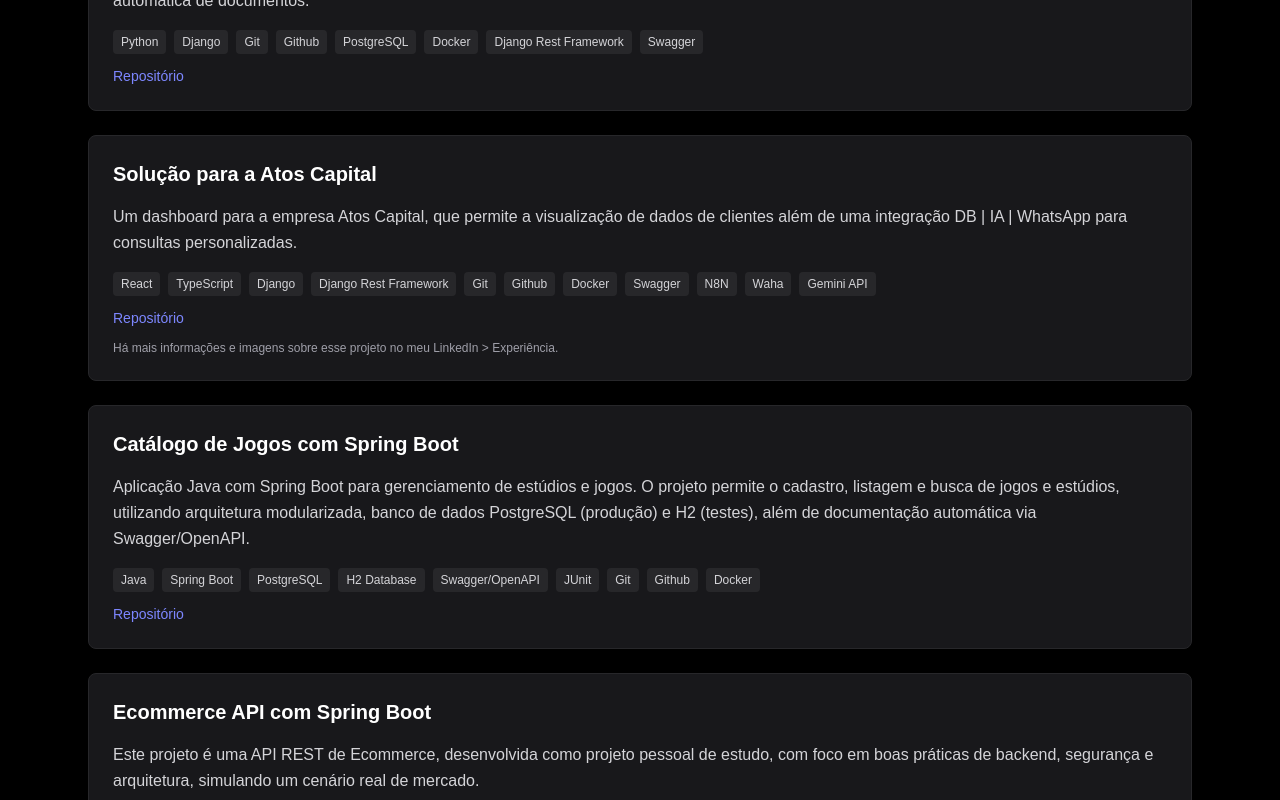
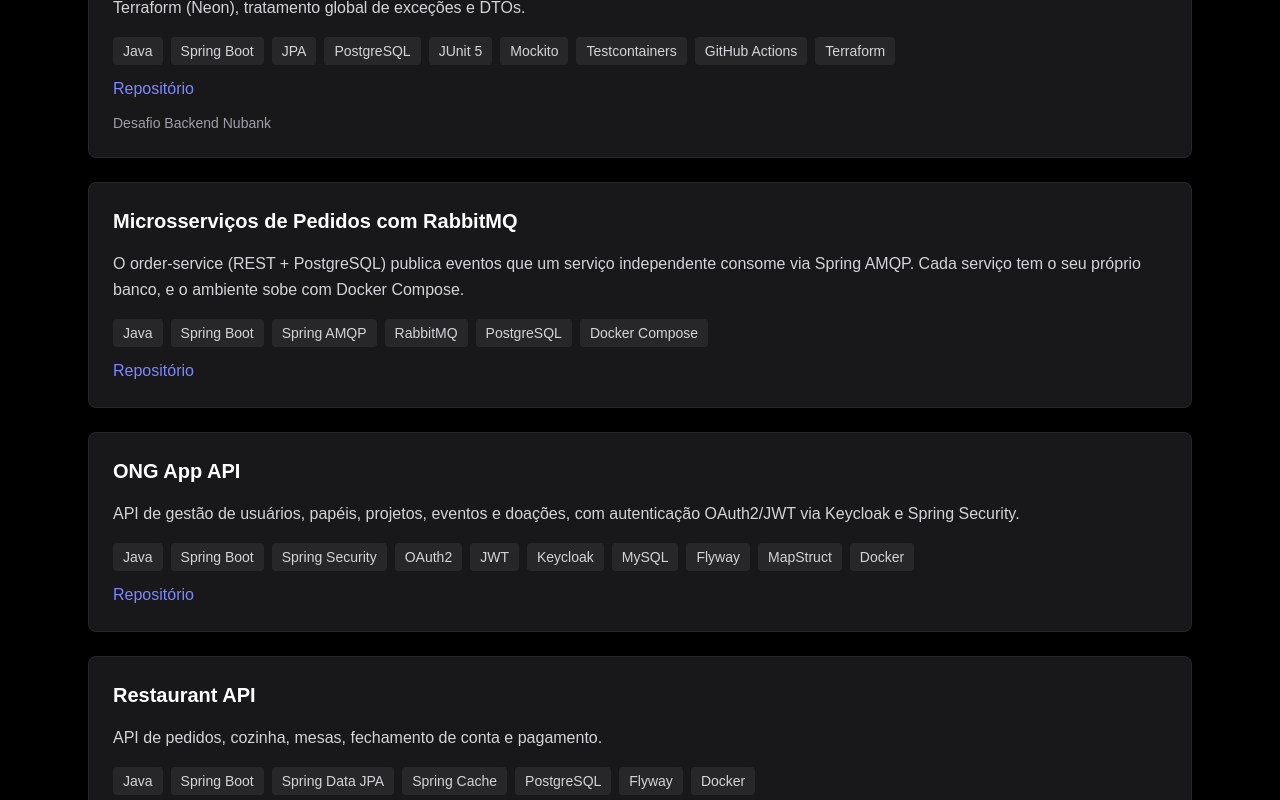
Before and after one commit to williamandradesantana/portfolio, a React (Vite) app: page / in a window 1280 px wide. Shown: the part 2860-3660 px from the top of the page. Built offline with nearby package versions, Linux system fonts and the light colour scheme.

Commit message:
feat(projects): highlight Java and Spring Boot projects
Add the resume projects, keep ObraSpec API and Veritas CLIMA-MIND, fix link contrast in light mode and add rel noopener noreferrer.

```diff
--- a/public/db/seed/projects/projects.json
+++ b/public/db/seed/projects/projects.json
@@ -1,69 +1,84 @@
 {
   "projects": [
     {
-      "name": "ObraSpec API",
-      "description": "API realizada para JotaNunes construtora, que permite a criação de modo padronizável e escalável de requistos de obras, como também a geração automática de documentos.",
-      "repositoryLink": "https://github.com/Squad15-JotaNunes/ObraSpecAPI",
+      "name": "API de Clientes e Contatos",
+      "description": "API REST com testes unitários e de integração (JUnit 5, Mockito e Testcontainers), pipeline de CI no GitHub Actions, banco provisionado com Terraform (Neon), tratamento global de exceções e DTOs.",
+      "repositoryLink": "https://github.com/williamandradesantana/io.github.williamandradesantana.nubank-challenge",
       "applicationLink": null,
       "stack": {
         "tecnologies": [
-          "Python",
-          "Django",
-          "Git",
-          "Github",
+          "Java",
+          "Spring Boot",
+          "JPA",
           "PostgreSQL",
-          "Docker",
-          "Django Rest Framework",
-          "Swagger"
+          "JUnit 5",
+          "Mockito",
+          "Testcontainers",
+          "GitHub Actions",
+          "Terraform"
+        ]
+      },
+      "observation": "Desafio Backend Nubank"
+    },
+    {
+      "name": "Microsserviços de Pedidos com RabbitMQ",
+      "description": "O order-service (REST + PostgreSQL) publica eventos que um serviço independente consome via Spring AMQP. Cada serviço tem o seu próprio banco, e o ambiente sobe com Docker Compose.",
+      "repositoryLink": "https://github.com/williamandradesantana/microsservices-with-rabbitmq",
+      "applicationLink": null,
+      "stack": {
+        "tecnologies": [
+          "Java",
+          "Spring Boot",
+          "Spring AMQP",
+          "RabbitMQ",
+          "PostgreSQL",
+          "Docker Compose"
         ]
       },
       "observation": null
     },
     {
-      "name": "Solução para a Atos Capital",
-      "description": "Um dashboard para a empresa Atos Capital, que permite a visualização de dados de clientes além de uma integração DB | IA | WhatsApp para consultas personalizadas.",
-      "repositoryLink": "https://github.com/KaioVinicios/AtosCapitalBackend",
-      "applicationLink": null,
-      "stack": {
-        "tecnologies": [
-          "React",
-          "TypeScript",
-          "Django",
-          "Django Rest Framework",
-          "Git",
-          "Github",
-          "Docker",
-          "Swagger",
-          "N8N",
-          "Waha",
-          "Gemini API"
-        ]
-      },
-      "observation": "Há mais informações e imagens sobre esse projeto no meu LinkedIn > Experiência."
-    },
-    {
-      "name": "Catálogo de Jogos com Spring Boot",
-      "description": "Aplicação Java com Spring Boot para gerenciamento de estúdios e jogos. O projeto permite o cadastro, listagem e busca de jogos e estúdios, utilizando arquitetura modularizada, banco de dados PostgreSQL (produção) e H2 (testes), além de documentação automática via Swagger/OpenAPI.",
-      "repositoryLink": "https://github.com/williamandradesantana/game-catalog-with-spring-boot",
+      "name": "ONG App API",
+      "description": "API de gestão de usuários, papéis, projetos, eventos e doações, com autenticação OAuth2/JWT via Keycloak e Spring Security.",
+      "repositoryLink": "https://github.com/williamandradesantana/ong-app-api",
       "applicationLink": null,
       "stack": {
         "tecnologies": [
           "Java",
           "Spring Boot",
-          "PostgreSQL",
-          "H2 Database",
-          "Swagger/OpenAPI",
-          "JUnit",
-          "Git",
-          "Github",
+          "Spring Security",
+          "OAuth2",
+          "JWT",
+          "Keycloak",
+          "MySQL",
+          "Flyway",
+          "MapStruct",
           "Docker"
         ]
       },
       "observation": null
     },
     {
-      "name": "Ecommerce API com Spring Boot",
-      "description": "Este projeto é uma API REST de Ecommerce, desenvolvida como projeto pessoal de estudo, com foco em boas práticas de backend, segurança e arquitetura, simulando um cenário real de mercado.",
+      "name": "Restaurant API",
+      "description": "API de pedidos, cozinha, mesas, fechamento de conta e pagamento.",
+      "repositoryLink": "https://github.com/williamandradesantana/restaurant",
+      "applicationLink": null,
+      "stack": {
+        "tecnologies": [
+          "Java",
+          "Spring Boot",
+          "Spring Data JPA",
+          "Spring Cache",
+          "PostgreSQL",
+          "Flyway",
+          "Docker"
+        ]
+      },
+      "observation": null
+    },
+    {
+      "name": "E-commerce API",
+      "description": "API de e-commerce com autenticação e autorização via Spring Security, OAuth2 e JWT.",
       "repositoryLink": "https://github.com/williamandradesantana/ecommerce-with-spring-boot",
       "applicationLink": null,
       "stack": {
@@ -71,33 +86,13 @@
           "Java",
           "Spring Boot",
           "Spring Security",
-          "OAUTH2",
+          "OAuth2",
           "JWT",
-          "Authorization Server",
           "PostgreSQL",
-          "Swagger/OpenAPI",
-          "Git",
-          "Github",
           "Docker"
         ]
-      }
-    },
-    {
-      "name": "Veritas CLIMA-MIND",
-      "description": "Este projeto propõe o desenvolvimento de um sistema integrado de análise psicológica e climática utilizando tecnologias de inteligência artificial, sem a necessidade de avaliação direta com usuários. A plataforma combinará técnicas de machine learning, Retrieval-Augmented Generation (RAG), processamento de voz com (Ex: Whisper) e Humanos Virtuais (HVs) para criar uma solução que aborda tanto aspectos psicológicos quanto a desinformação climática.",
-      "repositoryLink": "https://github.com/williamandradesantana/veritas-clima-mind-rag",
-      "applicationLink": null,
-      "stack": {
-        "tecnologies": [
-          "Python",
-          "Ollama",
-          "IA",
-          "RAG",
-          "Git",
-          "Github",
-          "Pipecone"
-        ]
-      }
+      },
+      "observation": null
     }
   ]
 }
--- a/src/components/ProjectFooter/index.tsx
+++ b/src/components/ProjectFooter/index.tsx
@@ -1,4 +1,3 @@
-// components/ProjectFooter.tsx
 import type { ProjectsModel } from "../../models/projects/projects";
 
 type ProjectProps = {
@@ -6,24 +5,28 @@ type ProjectProps = {
 };
 
 export function ProjectFooter({ project }: ProjectProps) {
+  const linkClasses =
+    "text-indigo-700 dark:text-indigo-400 font-medium hover:underline underline-offset-4";
+
   return (
     <div className="space-y-3">
       <div className="flex flex-wrap gap-2">
         {project.stack.tecnologies.map((tech) => (
           <span
             key={tech}
-            className="px-2 py-1 text-xs rounded bg-zinc-800 text-zinc-300"
+            className="px-2.5 py-1 text-xs md:text-sm rounded bg-zinc-800 text-zinc-300"
           >
             {tech}
           </span>
         ))}
       </div>
 
-      <div className="flex gap-4 text-sm">
+      <div className="flex gap-4 text-sm md:text-base">
         <a
           href={project.repositoryLink}
           target="_blank"
-          className="text-indigo-400 hover:underline"
+          rel="noopener noreferrer"
+          className={linkClasses}
         >
           Repositório
         </a>
@@ -32,7 +35,8 @@ export function ProjectFooter({ project }: ProjectProps) {
           <a
             href={project.applicationLink}
             target="_blank"
-            className="text-indigo-400 hover:underline"
+            rel="noopener noreferrer"
+            className={linkClasses}
           >
             Aplicação
           </a>
@@ -40,7 +44,7 @@ export function ProjectFooter({ project }: ProjectProps) {
       </div>
 
       {project.observation && (
-        <p className="text-zinc-900 dark:text-zinc-400 text-xs">
+        <p className="text-zinc-700 dark:text-zinc-400 text-sm">
           {project.observation}
         </p>
       )}
--- a/src/components/Projects/index.tsx
+++ b/src/components/Projects/index.tsx
@@ -25,15 +25,15 @@ export function Projects() {
         <span className="text-zinc-600 dark:text-zinc-400 text-sm uppercase tracking-widest">
           Projetos
         </span>
-        <h2 className="text-zinc-900 dark:text-white text-3xl font-semibold leading-tight mt-1">
-          Trabalhos relacionados
+        <h2 className="text-zinc-900 dark:text-white text-3xl md:text-4xl font-semibold leading-tight mt-1">
+          Projetos em destaque
         </h2>
       </div>
 
       <SectionList>
         {projects.map((project, index) => (
           <InfoCard
-            key={`${project}-${index}`}
+            key={`${project.name}-${index}`}
             title={project.name}
             description={project.description}
             footer={<ProjectFooter project={project} />}
```
